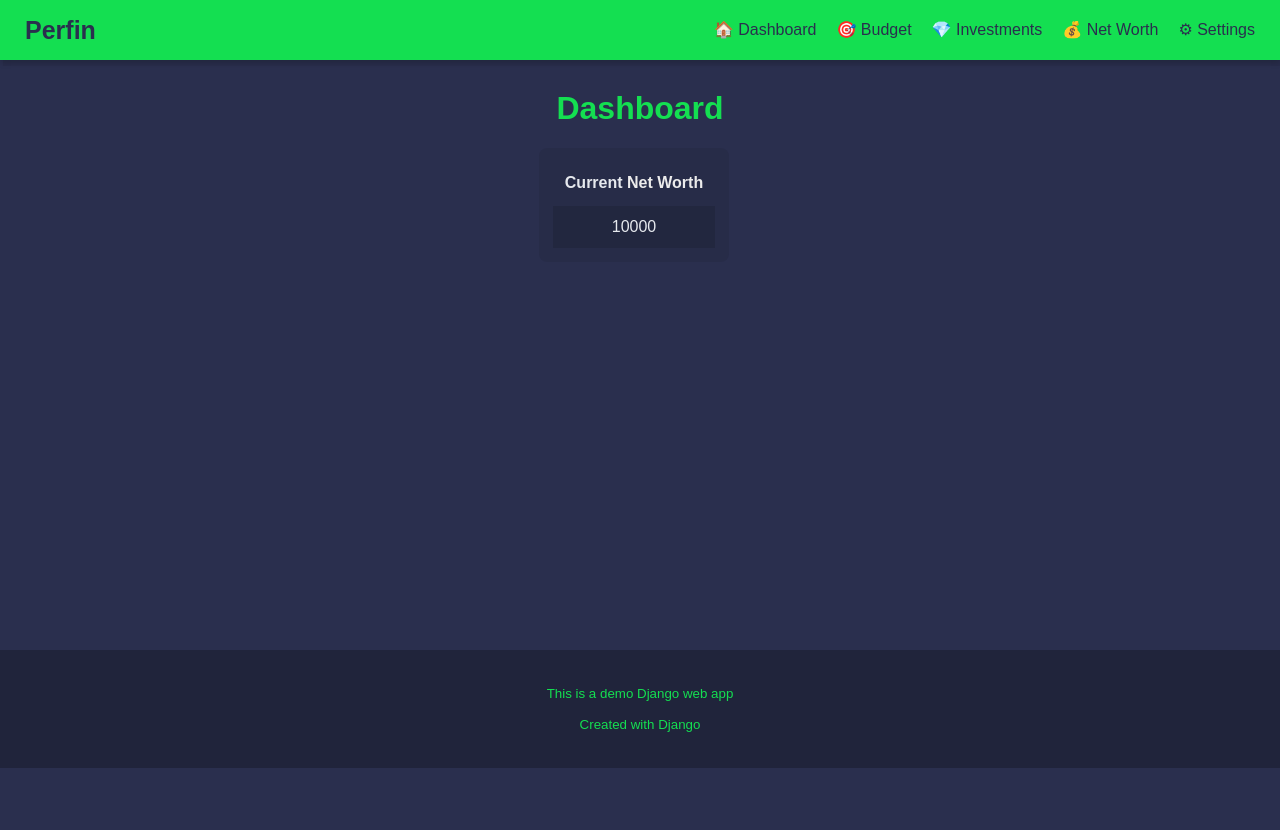
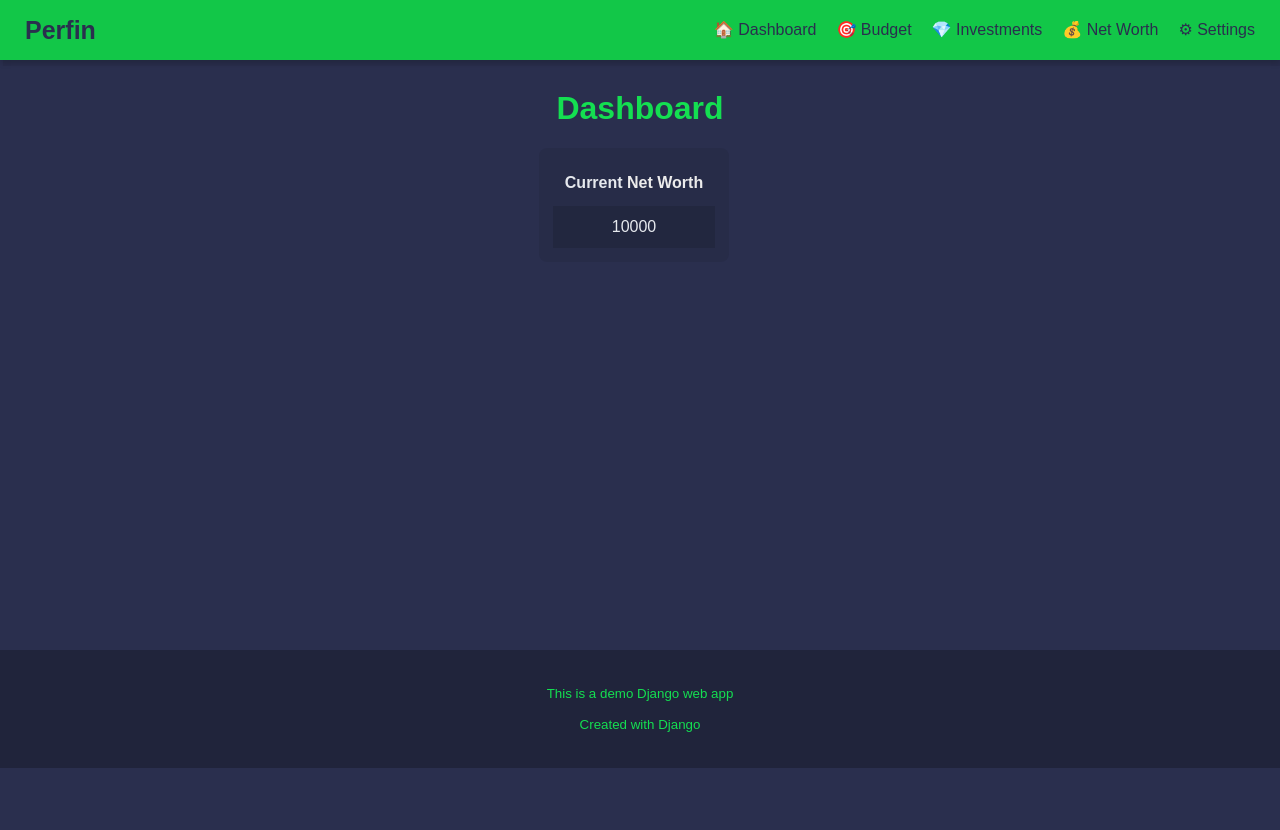
Before and after one commit to geomidas/perfin, a Django app: page / in a window 1280 px wide. Run offline with Django 3.2, Linux system fonts and the light colour scheme.

Commit message:
Darker header

```diff
--- a/perfin/perfin/static/perfin/style.css
+++ b/perfin/perfin/static/perfin/style.css
@@ -1,5 +1,5 @@
 :root {
-    --header_background:       #14df51;
+    --header_background:       #12c748;
     --header_hover_background: #000c3510;
     --header_hover_color:      #2a3961;
     --body_background:         #2a2f4e;
```
